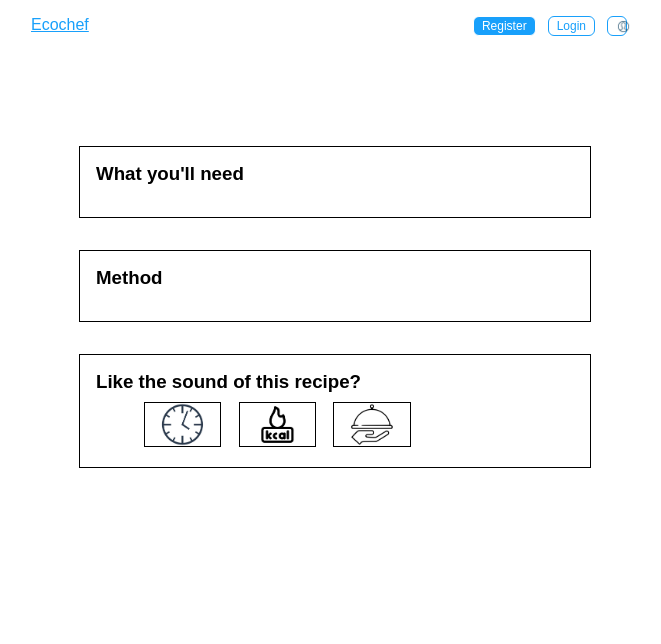
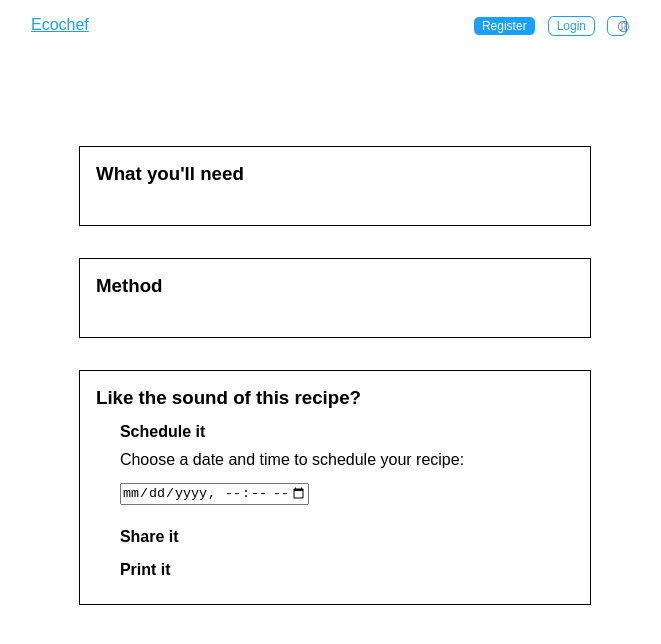
Before and after one commit to TingeOGinge/INSE-2C, a website: page front-end/recipe.html in a window 1280 px wide. Shown: the whole page, without its empty margins (305-966 px from the left). Drawn offline with Linux system fonts and the light colour scheme.

Commit message:
adds scheduler to recipe page

```diff
--- a/front-end/css/style.css
+++ b/front-end/css/style.css
@@ -220,8 +220,18 @@ header * {
 }
 
 .recipeLayout{
-  padding-top: 1em;
+  padding-top: 1.5em;
   padding-left: 2em;
+}
+
+.social{
+  margin-top: 3%;
+  margin-bottom: 2%;
+  margin-left: 5%;
+}
+
+#method{
+  list-style: decimal;
 }
 
 
@@ -231,10 +241,14 @@ header * {
   margin-top: 5%;
   margin-left: 10%;
   margin-right: 10%
+}
+
+#schedule-time{
 
 }
 
 .listStyling{
+  margin-bottom: 0.5em;
   margin-left: 0.5em;
   font-size: 90%;
   padding-bottom: 0.3em;
--- a/front-end/javascript/recipe.js
+++ b/front-end/javascript/recipe.js
@@ -7,6 +7,7 @@ function prepareHandles() {
   el.recipeTitle = document.querySelector('#detail');
   el.recipeIngredients = document.querySelector('#ingredients');
   el.recipeMethod = document.querySelector('#method');
+  el.dateControl = document.querySelector('input[type="datetime-local"]');
 }
 
 function loadRecipe(){
@@ -30,9 +31,17 @@ function loadRecipe(){
   }
 }
 
+function dateControl(){
+  el.dateControl.value = new Date();
+
+
+
+}
+
 function pageLoaded() {
   prepareHandles();
   loadRecipe();
+  dateControl();
 }
 
 window.addEventListener('load', pageLoaded);
--- a/front-end/recipe.html
+++ b/front-end/recipe.html
@@ -29,11 +29,14 @@
 
     <aside class=recipe>
       <h3>Like the sound of this recipe?</h3>
-      <ul class="dropdown" id="usrSelectionAll">
-        <img id="usrSelection" src="media/time.jpg">
-        <img id="usrSelection" src="media/calories.jpg">
-        <img id="usrSelection" src="media/serving.jpg">
-      </ul>
+      <h4 class=social>Schedule it</h4>
+      <label for="schedule-time" class=social id="schedule-time">Choose a date and time to schedule your recipe:</label>
+      <input type="datetime-local" class=social id="schedule-time"
+       name="schedule-time" value="2020-01-01T12:00"
+       min="2020-01-01T12:00" max="2030-01-01T12:00">
+
+      <h4 class=social>Share it</h4>
+      <h4 class=social>Print it</h4>
     </aside>
 
   <script src="javascript/client-side.js"> </script>
```
